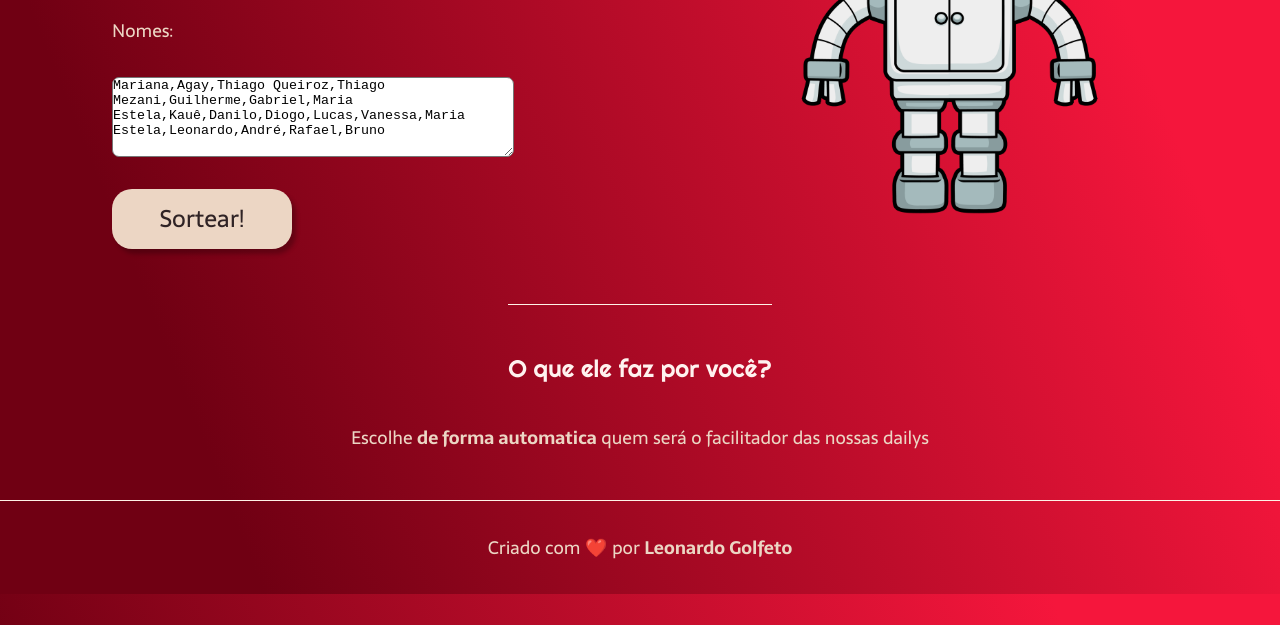
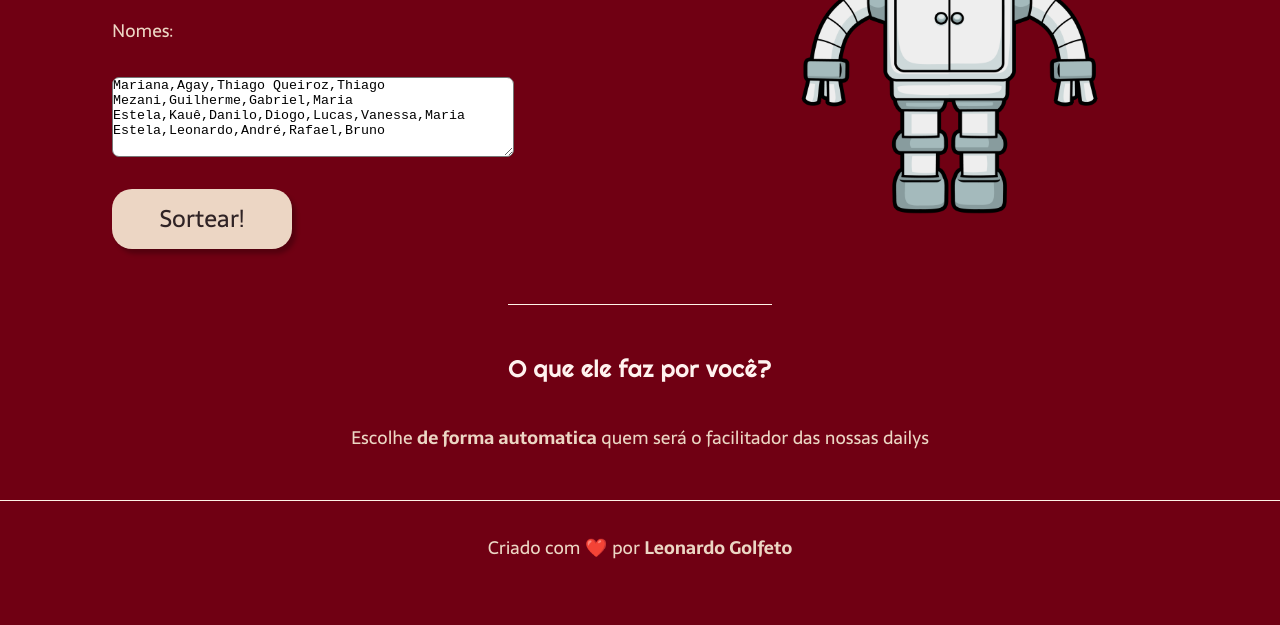
Before and after one commit to leonardogolfeto/daily-chooser, a plain HTML site: page index.html in a window 1280 px wide. Shown: the part 175-800 px from the top of the page. Drawn offline with Linux system fonts and the light colour scheme.

Commit message:
Update style.css

```diff
--- a/style.css
+++ b/style.css
@@ -9,7 +9,7 @@
 
 body {
   font-size: 100%;
-  background: linear-gradient(68.15deg, #700013 16.62%, #f5163c 85.61%);
+  background: #700013;
 }
 
 .cabecalho {
```
